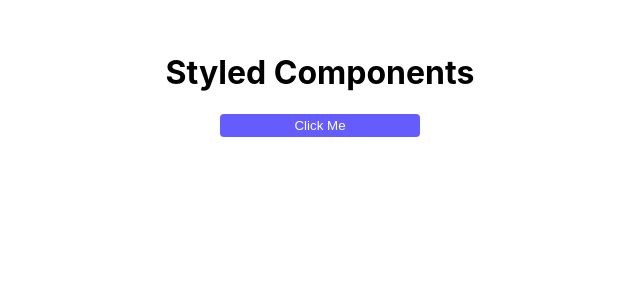
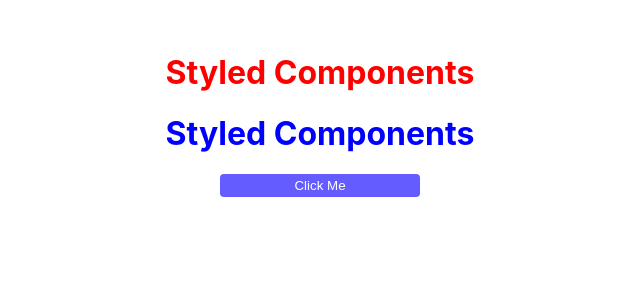
Before and after one commit to andrecantarino/react-styled-components, a React (Create React App) app: page / in a window 1280 px wide. Shown: the top 300 px of the page, without its empty margins (320-960 px from the left). Built offline with nearby package versions, Linux system fonts and the light colour scheme.

Commit message:
added props in styled components

```diff
--- a/src/App.js
+++ b/src/App.js
@@ -5,6 +5,7 @@
 function App() {
   return (
     <div style={{ padding: '2rem' }}>
+      <BasicTitle special>styled components</BasicTitle>
       <BasicTitle>styled components</BasicTitle>
       <DefaultButton>Click me</DefaultButton>
     </div>
--- a/src/components/BasicTitle.js
+++ b/src/components/BasicTitle.js
@@ -3,6 +3,9 @@
 const BasicTitle = styled.h1`
   text-align: center;
   text-transform: capitalize;
+  /* color: ${(props) => props.special && 'red'} */
+  /* color: ${({ special }) => special && 'red'} */
+  color: ${({ special }) => special ? 'red' : 'blue'}
 `
 
 export default BasicTitle;
```
Also changed, not shown: 1 other file (tests, documents, lock files or other folders).
